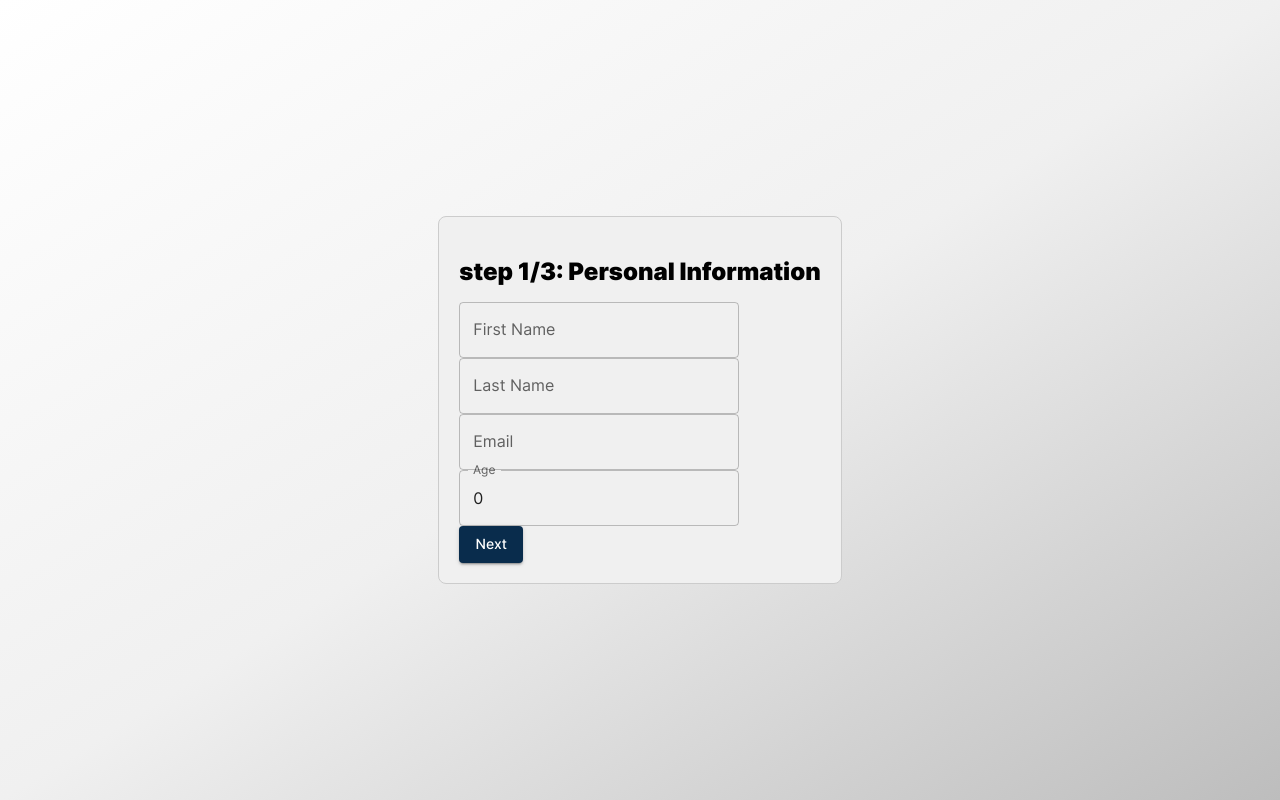
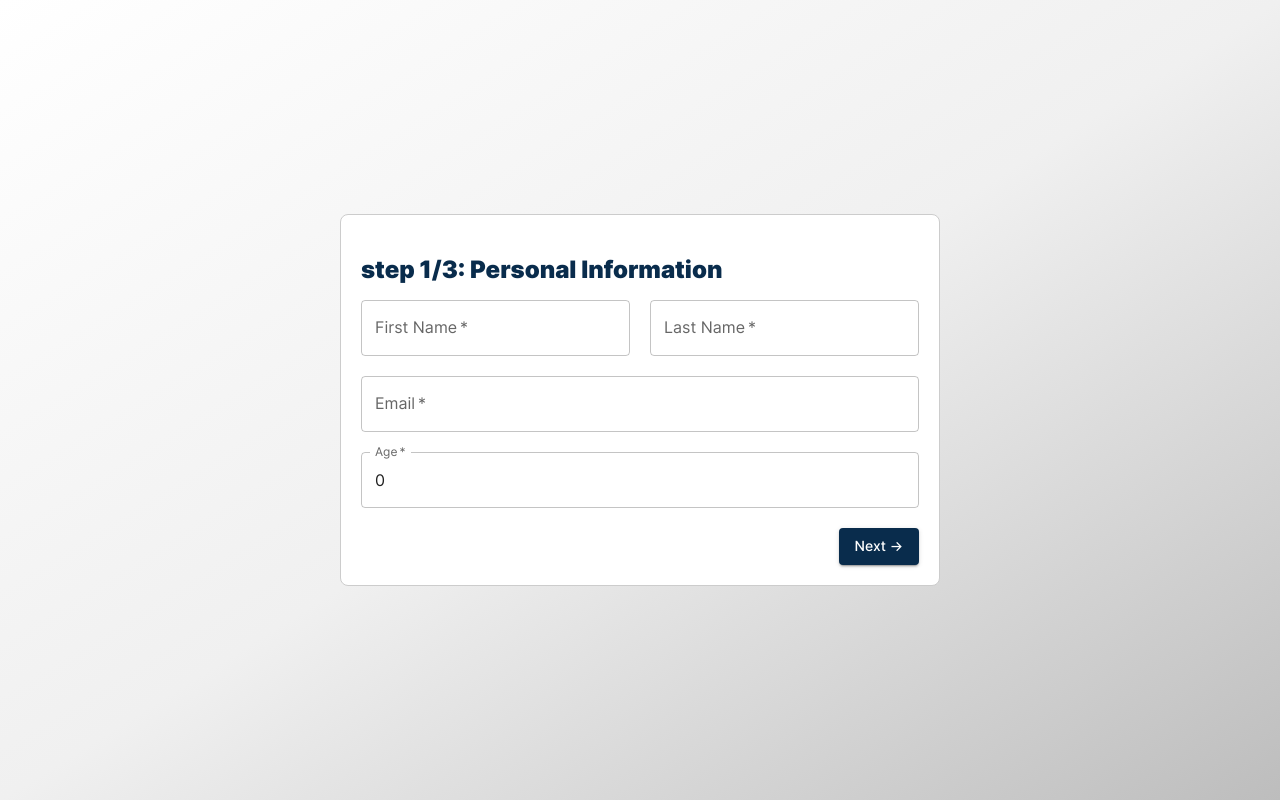
Before and after one commit to OlgaOlgar47/event-registration-wizard, a React (Vite) app: page / in a window 1280 px wide. Both pictures are taken after a click on the button "Register for Event". Built offline with nearby package versions, Linux system fonts and the light colour scheme.

Commit message:
feat: Yup, TrainingForm

```diff
--- a/src/components/PersonalInformation/PersonalInformation.module.scss
+++ b/src/components/PersonalInformation/PersonalInformation.module.scss
@@ -0,0 +1,10 @@
+.form {
+  display: flex;
+  flex-direction: column;
+  gap: 20px;
+}
+
+.wrapper {
+  display: flex;
+  gap: 20px;
+}
--- a/src/components/PersonalInformation/PersonalInformation.tsx
+++ b/src/components/PersonalInformation/PersonalInformation.tsx
@@ -1,5 +1,7 @@
 // src/features/form/PersonalInformation.tsx
 import React from 'react';
+import styles from './PersonalInformation.module.scss';
+
 import { useForm, Controller } from 'react-hook-form';
 import { useSelector, useDispatch } from 'react-redux';
 import { RootState, AppDispatch } from '@/store';
@@ -45,6 +47,8 @@ export const PersonalInformation: React.FC = () => {
     defaultValues: { firstName, lastName, email, age },
   });
 
+  console.log('errors: ', errors);
+
   const onSubmit = (data: PersonalInfoData) => {
     console.log('Form data:', data);
     dispatch(setFirstName(data.firstName));
@@ -54,7 +58,8 @@ export const PersonalInformation: React.FC = () => {
   };
 
   return (
-    <form onSubmit={handleSubmit(onSubmit)}>
+    <form onSubmit={handleSubmit(onSubmit)} className={styles.form}>
+      <div className={styles.wrapper}>
         <div>
           <Controller
             name="firstName"
@@ -62,11 +67,13 @@ export const PersonalInformation: React.FC = () => {
             render={({ field }) => (
               <TextField
                 {...field}
+                required
                 label="First Name"
                 variant="outlined"
                 error={!!errors.firstName}
                 helperText={errors.firstName ? errors.firstName.message : ''}
                 onChange={e => {
+                  console.log('dsds');
                   field.onChange(e);
                   dispatch(setFirstName(e.target.value));
                 }}
@@ -81,6 +88,7 @@ export const PersonalInformation: React.FC = () => {
             render={({ field }) => (
               <TextField
                 {...field}
+                required
                 label="Last Name"
                 variant="outlined"
                 error={!!errors.lastName}
@@ -93,6 +101,7 @@ export const PersonalInformation: React.FC = () => {
             )}
           />
         </div>
+      </div>
       <div>
         <Controller
           name="email"
@@ -100,6 +109,8 @@ export const PersonalInformation: React.FC = () => {
           render={({ field }) => (
             <TextField
               {...field}
+              required
+              fullWidth
               label="Email"
               variant="outlined"
               type="email"
@@ -120,6 +131,8 @@ export const PersonalInformation: React.FC = () => {
           render={({ field }) => (
             <TextField
               {...field}
+              required
+              fullWidth
               label="Age"
               variant="outlined"
               type="number"
--- a/src/components/StepForm/StepForm.module.scss
+++ b/src/components/StepForm/StepForm.module.scss
@@ -1,3 +1,5 @@
+@import '@/styles/variables.module.scss';
+
 .formOverlay {
   background: linear-gradient(to bottom right, #fff, #f0f0f0, #bdbdbd);
   width: 100%;
@@ -8,15 +10,18 @@
 }
 
 .container {
+  display: flex;
+  flex-direction: column;
   max-width: 600px;
   margin: 0 auto;
   padding: 20px;
-  background-color: #f0f0f0;
+  background-color: #fff;
   border: 1px solid #ccc;
   border-radius: 8px;
 }
 
 .title {
+  color: $primary-color;
   font-size: 24px;
   margin-bottom: 16px;
 }
@@ -24,3 +29,10 @@
 .content {
   margin-bottom: 24px;
 }
+
+.buttonContainer {
+  align-self: flex-end;
+  display: flex;
+  gap: 20px;
+  margin-top: 20px;
+}
--- a/src/components/StepForm/StepForm.tsx
+++ b/src/components/StepForm/StepForm.tsx
@@ -1,8 +1,9 @@
 import React, { useState } from 'react';
 import { PersonalInformation } from '../PersonalInformation';
-import { EventPreferences } from '../EventPreferences';
+// import { EventPreferences } from '../EventPreferences';
 import { PaymentInformation } from '../PaymentInformation';
 import { SuccessPage } from '../SuccessPage';
+import TrainingForm from '../TrainingForm/TrainingForm';
 import { Button } from '@mui/material';
 import styles from './StepForm.module.scss';
 
@@ -28,18 +29,18 @@ export const StepForm: React.FC = () => {
       <div className={styles.container}>
         <h2 className={styles.title}>{title}</h2>
         {step === 1 && <PersonalInformation />}
-        {step === 2 && <EventPreferences />}
+        {step === 2 && <TrainingForm />}
         {step === 3 && <PaymentInformation />}
         {step === 4 && <SuccessPage />}
         <div className={styles.buttonContainer}>
           {step > 1 && (
             <Button variant="contained" color="primary" onClick={prevStep}>
-              Back
+              &#8592; Back
             </Button>
           )}
           {step < 4 && (
             <Button variant="contained" color="primary" onClick={nextStep}>
-              Next
+              Next &#8594;
             </Button>
           )}
         </div>
--- /dev/null
+++ b/src/components/TrainingForm/TrainingForm.tsx
@@ -0,0 +1,39 @@
+import React from 'react';
+import { useForm } from 'react-hook-form';
+
+interface FormData {
+  firstName: string;
+}
+
+const TrainingForm: React.FC = () => {
+  const {
+    register,
+    formState: { errors },
+    handleSubmit,
+  } = useForm<FormData>();
+
+  const onSubmit = (data: FormData) => {
+    alert(JSON.stringify(data));
+    console.log('data: ', data);
+  };
+
+  return (
+    <form onSubmit={handleSubmit(onSubmit)}>
+      <label>
+        First name:
+        <input
+          {...register('firstName', {
+            required: true,
+            minLength: 2,
+          })}
+        />
+      </label>
+      <div style={{ height: 40 }}>
+        {errors?.firstName && <span>Error</span>}
+      </div>
+      <input type="submit" />
+    </form>
+  );
+};
+
+export default TrainingForm;
--- a/src/global.scss
+++ b/src/global.scss
@@ -1,5 +1,8 @@
+@import '../src/styles/variables.module.scss';
+@import '../src/styles/mixins.module.scss';
+
 :root {
-  font-family: 'Inter', Arial, sans-serif;
+  font-family: $font-family;
   max-width: 1280px;
   min-height: 100vh;
   min-width: 320px;
--- /dev/null
+++ b/src/styles/mixins.module.scss
@@ -0,0 +1,11 @@
+@mixin button-styles($bg-color, $text-color) {
+  background-color: $bg-color;
+  color: $text-color;
+  padding: 10px 20px;
+  border: none;
+  cursor: pointer;
+
+  &:hover {
+    background-color: darken($bg-color, 10%);
+  }
+}
--- /dev/null
+++ b/src/styles/variables.module.scss
@@ -0,0 +1,3 @@
+$primary-color: #092c4c;
+$secondary-color: #f2994a;
+$font-family: 'Inter', Arial, sans-serif;
```
Also changed, not shown: src/components/TrainingForm/TrainingForm.module.scss (added), 1 other file (tests, documents, lock files or other folders). Lines whose indentation alone changed are shown as unchanged.
